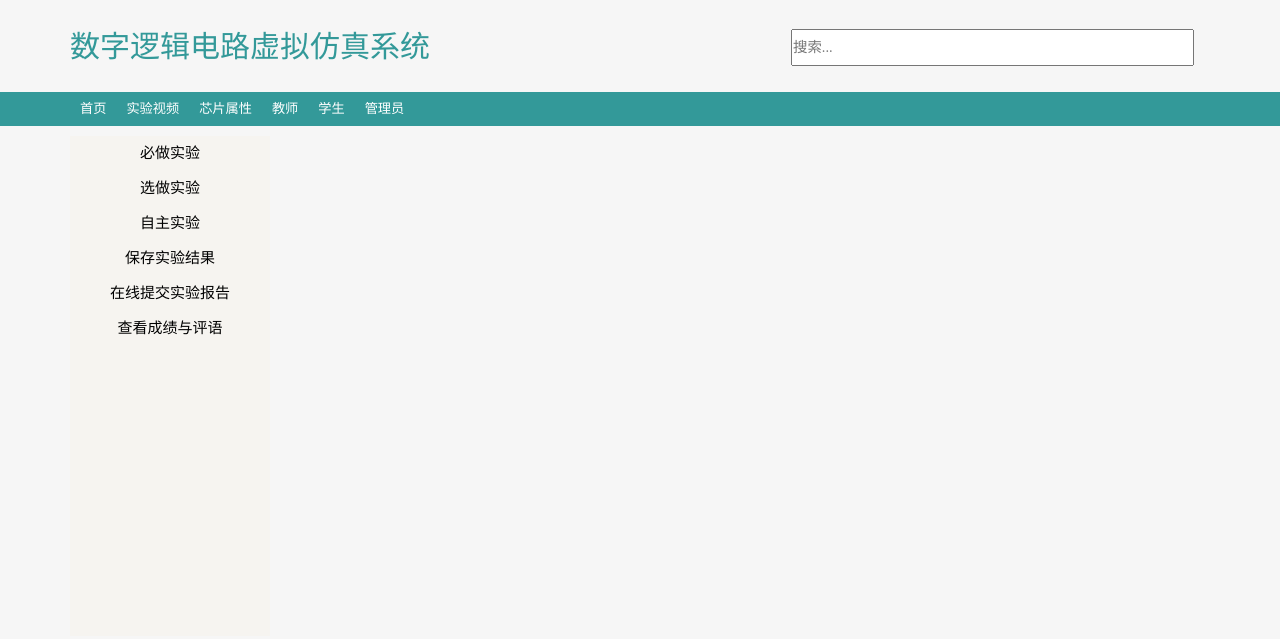
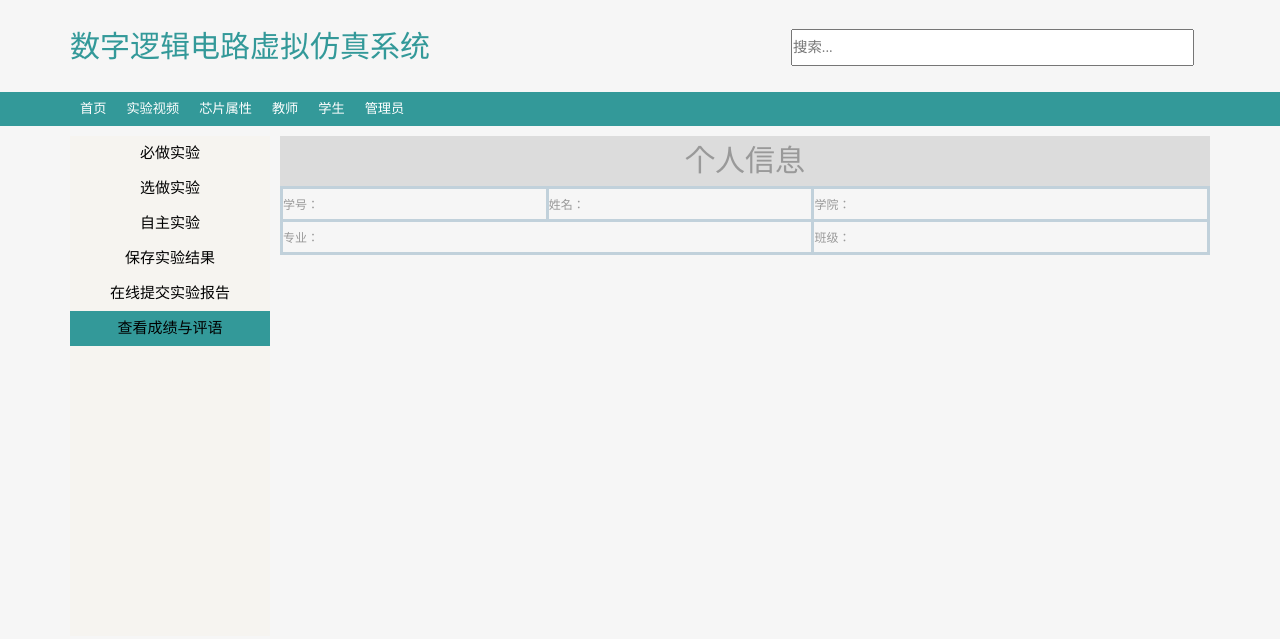
Before and after one commit to diwuhuang/VSES, a website: page views/students/score.html in a window 1280 px wide. Drawn offline with Linux system fonts and the light colour scheme.

Commit message:
添加了成绩查询的个人信息表单界面

```diff
--- /dev/null
+++ b/public/stylesheets/score.css
@@ -0,0 +1,5 @@
+td{
+    border: 3px solid #c1d1db;
+    height: 30px;
+    width: 300px;
+}
--- a/views/students/score.html
+++ b/views/students/score.html
@@ -5,10 +5,15 @@
     <title>成绩</title>
     <link rel="stylesheet" href="/stylesheets/base.css">
     <link rel="stylesheet" href="/stylesheets/student.css">
-   <style>
+    <link rel="stylesheet" href="/stylesheets/score.css">
+
+    <style>
    	.content .contentLeft ul li:nth-child(1){
     	background-color: #f6f4f0;
 	}
+    .content .contentLeft ul li:nth-child(6){
+        background-color: #339999;
+    }
    </style>
 
 </head>
@@ -54,7 +59,20 @@
         </ul>
     </div>
     <div class="contentRight">
-
+        <div style="background-color: #dcdcdc; height: 50px;">
+            <div style="text-align: center"><span style="font-size: 30px;">个人信息</span></div>
+        </div>
+        <table style="border: 3px solid #c1d1db;">
+            <tr>
+                <td >学号：</td>
+                <td >姓名：</td>
+                <td style="width: 320px;">学院：</td>
+            </tr>
+            <tr>
+                <td style="width: 450px;" colspan="2">专业：</td>
+                <td style="width: 450px;">班级：</td>
+            </tr>
+        </table>
     </div>
 </div>
 <!--底部区域-->
```
